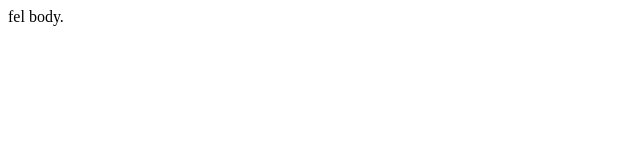
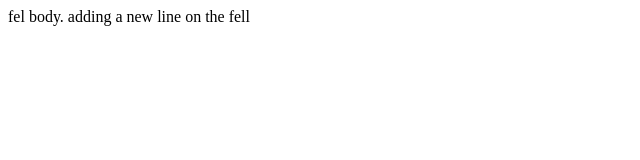
Before and after one commit to rankyakab/lecture0, a plain HTML site: page fel.html in a window 1280 px wide. Shown: the whole page, without its empty margins (0-640 px from the left). Drawn offline with Linux system fonts and the light colour scheme.

Commit message:
adding the third line to fel

```diff
--- a/fel.html
+++ b/fel.html
@@ -4,7 +4,7 @@
     <title> the fel title</title>
   </head>
   <body>
-    fel body.
+    fel body. adding a new line on the fell
   </body>
 
 
```
